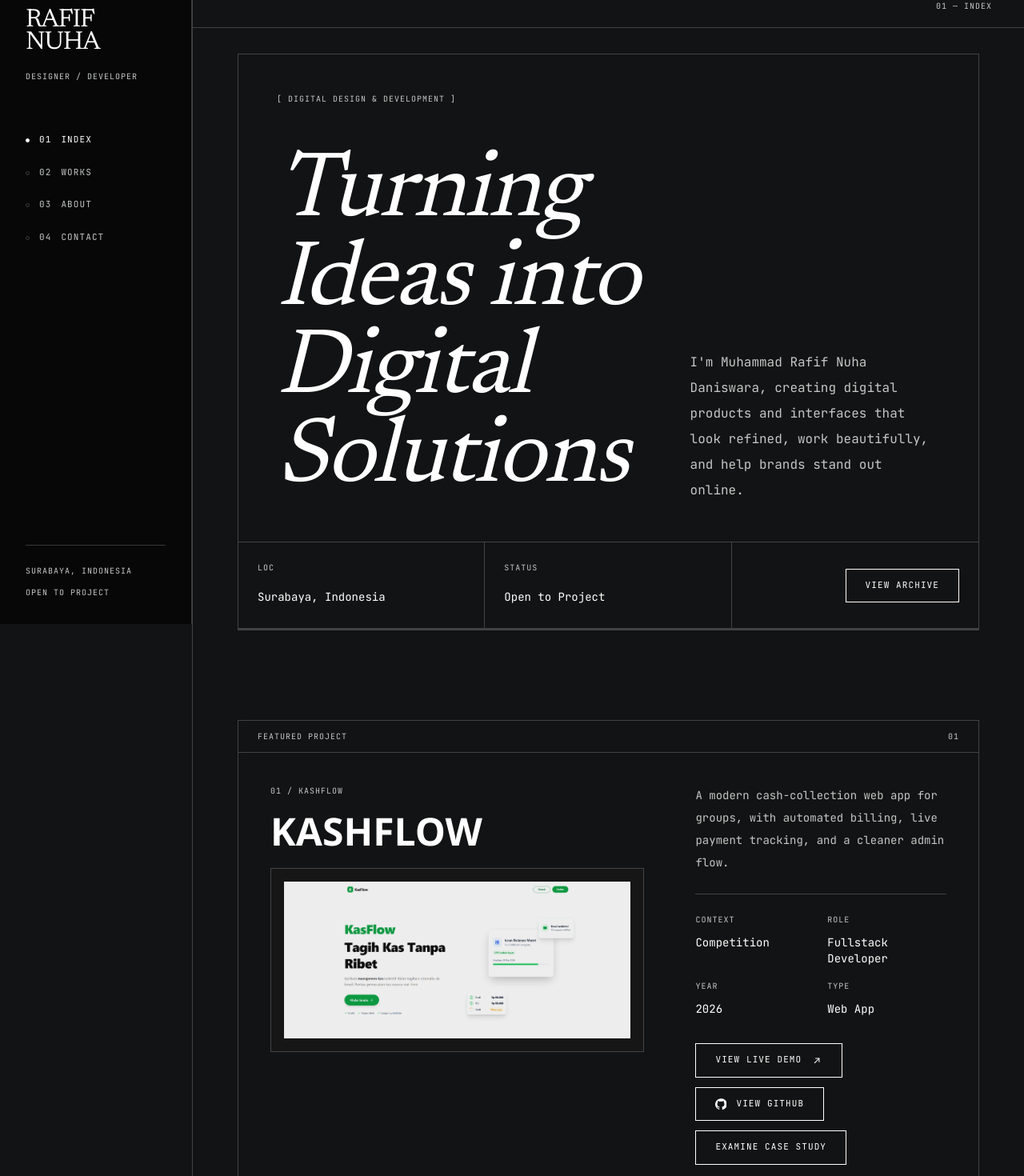
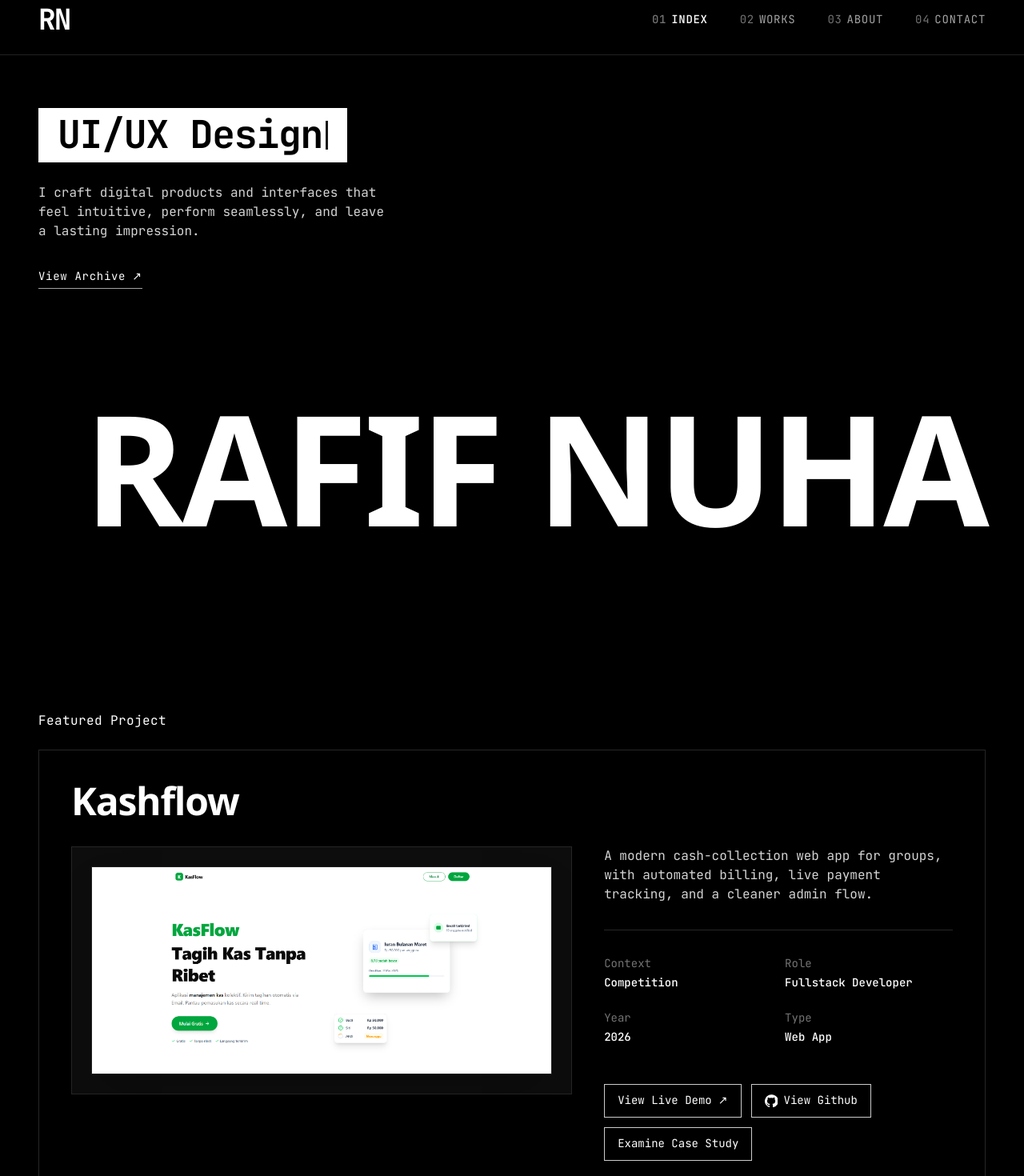
Before and after one commit to Pipip-zen/new-web-porto, a Next.js app: page / in a window 1280 px wide. Shown: the part 20-1490 px from the top of the page at 80% size. Built offline with nearby package versions, Linux system fonts and the light colour scheme.

Commit message:
feat: overhaul portfolio UI based on Figma design with typewriter hero section

```diff
--- a/package.json
+++ b/package.json
@@ -11,6 +11,7 @@
   "dependencies": {
     "clsx": "^2.1.1",
     "framer-motion": "^12.23.24",
+    "lucide-react": "^1.46.0",
     "next": "^16.0.1",
     "react": "^19.2.0",
     "react-dom": "^19.2.0",
--- a/src/app/layout.tsx
+++ b/src/app/layout.tsx
@@ -1,78 +1,32 @@
 import type { Metadata, Viewport } from "next";
-import { JetBrains_Mono, Newsreader } from "next/font/google";
-import { MobileNav } from "@/components/layout/MobileNav";
-import { Sidebar } from "@/components/layout/Sidebar";
+import { JetBrains_Mono, Inter } from "next/font/google";
+import { TopHeader } from "@/components/layout/TopHeader";
+import { Footer } from "@/components/layout/Footer";
 import "./globals.css";
 
-const newsreader = Newsreader({
+const inter = Inter({
   subsets: ["latin"],
-  variable: "--font-newsreader",
-  weight: ["400"]
+  variable: "--font-inter"
 });
 
 const jetbrainsMono = JetBrains_Mono({
   subsets: ["latin"],
-  variable: "--font-jetbrains-mono",
-  weight: ["400"]
+  variable: "--font-jetbrains-mono"
 });
 
 export const metadata: Metadata = {
   metadataBase: new URL("https://rafifnuha.my.id"),
   title: {
-    default: "Portfolio - Muhammad Rafif Nuha Daniswara",
-    template: "%s - Muhammad Rafif Nuha Daniswara"
+    default: "Rafif Nuha — Fullstack Developer",
+    template: "%s — Rafif Nuha"
   },
-  description: "Monochrome portfolio of Muhammad Rafif Nuha Daniswara, frontend developer and spatial web designer based in Surabaya.",
-  keywords: ["portfolio", "frontend developer", "design", "next.js", "monochrome"],
+  description: "Digital products and interfaces that feel intuitive, perform seamlessly, and leave a lasting impression.",
+  keywords: ["portfolio", "fullstack developer", "design", "next.js", "react", "monochrome"],
   applicationName: "Rafif Nuha Portfolio",
-  authors: [{ name: "Muhammad Rafif Nuha Daniswara" }],
-  creator: "Muhammad Rafif Nuha Daniswara",
-  publisher: "Muhammad Rafif Nuha Daniswara",
-  category: "portfolio",
-  alternates: {
-    canonical: "/"
-  },
-  robots: {
-    index: true,
-    follow: true,
-    googleBot: {
-      index: true,
-      follow: true,
-      "max-image-preview": "large",
-      "max-snippet": -1,
-      "max-video-preview": -1
-    }
-  },
-  icons: {
-    icon: [
-      { url: "/icon.png", sizes: "192x192", type: "image/png" },
-      { url: "/icon.png", sizes: "512x512", type: "image/png" }
-    ],
-    shortcut: "/icon.png",
-    apple: [{ url: "/apple-icon.png", sizes: "180x180", type: "image/png" }]
-  },
-  openGraph: {
-    title: "Muhammad Rafif Nuha Daniswara - Portfolio",
-    description: "Monochrome editorial portfolio for frontend development, digital product design, and spatial web work.",
-    url: "/",
-    siteName: "Rafif Nuha Portfolio",
-    locale: "en_US",
-    type: "website",
-    images: [
-      {
-        url: "/logo.png",
-        width: 512,
-        height: 512,
-        alt: "Rafif Nuha Portfolio logo"
-      }
-    ]
-  },
-  twitter: {
-    card: "summary",
-    title: "Muhammad Rafif Nuha Daniswara - Portfolio",
-    description: "Monochrome editorial portfolio for frontend development, digital product design, and spatial web work.",
-    images: ["/logo.png"]
-  }
+  authors: [{ name: "Rafif Nuha" }],
+  creator: "Rafif Nuha",
+  publisher: "Rafif Nuha",
+  category: "portfolio"
 };
 
 export const viewport: Viewport = {
@@ -87,13 +41,15 @@ export default function RootLayout({
   children: React.ReactNode;
 }>) {
   return (
-    <html lang="en" className={`${newsreader.variable} ${jetbrainsMono.variable}`}>
-      <body className="bg-surface text-on-surface">
-        <Sidebar />
-        <div className="min-h-screen lg:pl-[15rem]">
-          <main className="min-h-screen border-l border-outline-variant">{children}</main>
+    <html lang="en" className={`${inter.variable} ${jetbrainsMono.variable} bg-black text-white`}>
+      <body className="bg-black text-white antialiased font-mono min-h-screen flex flex-col justify-between">
+        <div>
+          <TopHeader />
+          <main className="mx-auto max-w-7xl px-6 lg:px-12">
+            {children}
+          </main>
         </div>
-        <MobileNav />
+        <Footer />
       </body>
     </html>
   );
--- a/src/app/page.tsx
+++ b/src/app/page.tsx
@@ -1,53 +1,23 @@
 import type { Metadata } from "next";
 import { FeaturedProject } from "@/components/sections/FeaturedProject";
 import { HeroSection } from "@/components/sections/HeroSection";
-import { PageShell } from "@/components/layout/PageShell";
-import { siteProfile } from "@/data/navigation";
 import { projects } from "@/data/projects";
-import { socialLinks } from "@/data/socialLinks";
 
 export const metadata: Metadata = {
-  title: "Home",
-  description: "Portfolio homepage of Muhammad Rafif Nuha Daniswara, showcasing selected work in frontend development, digital design, and spatial web experiences.",
+  title: "Index — Rafif Nuha",
+  description: "I craft digital products and interfaces that feel intuitive, perform seamlessly, and leave a lasting impression.",
   alternates: {
     canonical: "/"
   }
 };
 
 export default function HomePage() {
-  const featuredProjects = projects.filter((project) => project.featured);
-  const siteUrl = "https://rafifnuha.my.id";
-  const personJsonLd = {
-    "@context": "https://schema.org",
-    "@type": "Person",
-    name: "Muhammad Rafif Nuha Daniswara",
-    alternateName: siteProfile.name,
-    url: siteUrl,
-    image: `${siteUrl}/logo.png`,
-    jobTitle: siteProfile.role,
-    address: {
-      "@type": "PostalAddress",
-      addressLocality: "Surabaya",
-      addressCountry: "Indonesia"
-    },
-    email: `mailto:${siteProfile.email}`,
-    sameAs: socialLinks
-      .filter((link) => !link.href.startsWith("mailto:"))
-      .map((link) => link.href)
-  };
+  const featuredProject = projects.find((project) => project.featured) || projects[0];
 
   return (
-    <PageShell index="01" label="Index">
-      <script
-        type="application/ld+json"
-        dangerouslySetInnerHTML={{
-          __html: JSON.stringify(personJsonLd)
-        }}
-      />
-      <div className="space-y-20 lg:space-y-28">
-        <HeroSection />
-        <FeaturedProject project={featuredProjects[0]} />
-      </div>
-    </PageShell>
+    <div className="space-y-12 lg:space-y-16">
+      <HeroSection />
+      <FeaturedProject project={featuredProject} />
+    </div>
   );
 }
--- /dev/null
+++ b/src/components/layout/TopHeader.tsx
@@ -0,0 +1,47 @@
+"use client";
+
+import Link from "next/link";
+import { usePathname } from "next/navigation";
+import { navigationItems } from "@/data/navigation";
+import { cn } from "@/lib/utils";
+
+export function TopHeader() {
+  const pathname = usePathname();
+
+  return (
+    <header className="sticky top-0 z-50 w-full border-b border-[#222222] bg-black/90 backdrop-blur-md">
+      <div className="mx-auto flex max-w-7xl items-center justify-between px-6 py-6 lg:px-12">
+        {/* RN Monogram Logo */}
+        <Link href="/" className="group flex items-center gap-1">
+          <span className="font-serif text-3xl font-bold tracking-tighter text-white transition-opacity group-hover:opacity-80 sm:text-4xl">
+            RN
+          </span>
+        </Link>
+
+        {/* Navigation Links */}
+        <nav aria-label="Main Navigation">
+          <ul className="flex items-center gap-6 sm:gap-8 lg:gap-10">
+            {navigationItems.map((item) => {
+              const isActive = item.href === "/" ? pathname === item.href : pathname.startsWith(item.href);
+
+              return (
+                <li key={item.href}>
+                  <Link
+                    href={item.href}
+                    className={cn(
+                      "font-mono text-xs uppercase tracking-wider transition-colors duration-200 hover:text-white sm:text-sm",
+                      isActive ? "text-white font-medium" : "text-neutral-400"
+                    )}
+                  >
+                    <span className="text-neutral-500 mr-1.5">{item.index}</span>
+                    <span>{item.label}</span>
+                  </Link>
+                </li>
+              );
+            })}
+          </ul>
+        </nav>
+      </div>
+    </header>
+  );
+}
--- a/src/components/sections/FeaturedProject.tsx
+++ b/src/components/sections/FeaturedProject.tsx
@@ -1,7 +1,6 @@
 import Image from "next/image";
+import Link from "next/link";
 import type { Project } from "@/data/projects";
-import { Button } from "@/components/ui/Button";
-import { Divider } from "@/components/ui/Divider";
 
 type FeaturedProjectProps = {
   project: Project;
@@ -9,96 +8,107 @@ type FeaturedProjectProps = {
 
 function GithubIcon() {
   return (
-    <svg aria-hidden="true" viewBox="0 0 24 24" className="h-3.5 w-3.5 fill-current">
+    <svg aria-hidden="true" viewBox="0 0 24 24" className="h-4 w-4 fill-current">
       <path d="M12 .5a12 12 0 0 0-3.79 23.39c.6.11.82-.26.82-.58v-2.03c-3.34.73-4.04-1.42-4.04-1.42-.55-1.38-1.33-1.75-1.33-1.75-1.09-.74.08-.73.08-.73 1.2.08 1.84 1.24 1.84 1.24 1.08 1.83 2.82 1.3 3.5.99.11-.78.42-1.3.77-1.6-2.67-.3-5.47-1.33-5.47-5.93 0-1.31.47-2.39 1.24-3.23-.12-.3-.54-1.52.12-3.17 0 0 1.01-.32 3.3 1.23a11.5 11.5 0 0 1 6 0c2.29-1.55 3.29-1.23 3.29-1.23.67 1.65.25 2.87.13 3.17.77.84 1.23 1.92 1.23 3.23 0 4.61-2.8 5.62-5.48 5.92.43.38.82 1.11.82 2.25v3.34c0 .32.22.69.83.57A12 12 0 0 0 12 .5Z" />
-    </svg>
-  );
-}
-
-function ArrowUpRightIcon() {
-  return (
-    <svg aria-hidden="true" viewBox="0 0 24 24" className="h-3.5 w-3.5 fill-none stroke-current stroke-[1.8]">
-      <path d="M7 17 17 7" />
-      <path d="M9 7h8v8" />
     </svg>
   );
 }
 
 export function FeaturedProject({ project }: FeaturedProjectProps) {
   return (
-    <section className="border border-outline-variant">
-      <div className="flex items-center justify-between border-b border-outline-variant px-4 py-3 font-mono text-[10px] uppercase tracking-technical text-on-surface-variant sm:px-6">
-        <span>Featured Project</span>
-        <span>{project.displayIndex}</span>
-      </div>
-      <div className="grid gap-8 p-4 sm:p-6 lg:grid-cols-[minmax(0,1.15fr)_minmax(0,0.85fr)] lg:p-10">
-          <div className="space-y-5">
-            <div className="flex items-center gap-4 font-mono text-[10px] uppercase tracking-technical text-on-surface-variant">
-              <span>
-                {project.displayIndex} {" / "} {project.slug.replaceAll("-", " ")}
-              </span>
-            </div>
-          <h2 className="max-w-[8ch] font-sans text-[2.2rem] font-semibold uppercase leading-[1.02] text-on-surface sm:text-[2.8rem] lg:text-[3rem]">
-            {project.title}
-          </h2>
-          <div className="overflow-hidden border border-outline-variant bg-[#161616] p-3 sm:p-4">
-            <div className="overflow-hidden border border-white/6 bg-[#111111]">
+    <section className="py-12">
+      {/* Section Label */}
+      <h2 className="font-mono text-base font-normal tracking-wide text-white mb-6">
+        Featured Project
+      </h2>
+
+      {/* Main Outer Box Frame */}
+      <div className="border border-neutral-800 bg-black p-6 sm:p-8 lg:p-10">
+        {/* Title */}
+        <h3 className="font-sans text-3xl font-bold tracking-tight text-white sm:text-4xl lg:text-5xl mb-8">
+          {project.title}
+        </h3>
+
+        {/* 2-Column Grid */}
+        <div className="grid gap-8 lg:grid-cols-12 lg:gap-10 lg:items-start">
+          {/* Left Column: Image Preview Container */}
+          <div className="lg:col-span-7">
+            <div className="border border-neutral-800 bg-neutral-900/60 p-4 sm:p-6 rounded-none">
               <Image
                 src={project.image}
                 alt={project.title}
-                width={1400}
-                height={980}
-                sizes="(min-width: 1024px) 50vw, 100vw"
-                className="h-auto w-full brightness-[0.94] contrast-[0.98] saturate-[0.92]"
+                width={1200}
+                height={800}
+                sizes="(min-width: 1024px) 55vw, 100vw"
+                className="w-full h-auto object-cover border border-neutral-800/80 shadow-2xl"
                 priority
               />
             </div>
           </div>
-        </div>
 
-        <div className="flex flex-col justify-between gap-8 lg:pl-8">
-          <div className="space-y-6">
-            <p className="max-w-md text-sm leading-7 text-on-surface-variant">{project.summary}</p>
-            <Divider />
-            <div className="grid grid-cols-2 gap-4 font-mono text-[10px] uppercase tracking-technical text-on-surface-variant">
+          {/* Right Column: Metadata & Actions */}
+          <div className="lg:col-span-5 flex flex-col justify-between space-y-8">
+            {/* Description */}
+            <p className="font-mono text-sm leading-relaxed text-neutral-300 sm:text-base">
+              {project.summary}
+            </p>
+
+            {/* Separator */}
+            <div className="border-t border-neutral-800" />
+
+            {/* Metadata 2x2 Grid */}
+            <div className="grid grid-cols-2 gap-y-6 gap-x-4 font-mono text-sm">
               <div>
-                <p>{project.clientLabel ?? "Client"}</p>
-                <p className="mt-3 text-sm normal-case tracking-normal text-on-surface">{project.client}</p>
+                <p className="text-neutral-500 mb-1">{project.clientLabel ?? "Context"}</p>
+                <p className="text-white font-medium">{project.client}</p>
               </div>
               <div>
-                <p>Role</p>
-                <p className="mt-3 text-sm normal-case tracking-normal text-on-surface">{project.role}</p>
+                <p className="text-neutral-500 mb-1">Role</p>
+                <p className="text-white font-medium">{project.role}</p>
               </div>
               <div>
-                <p>Year</p>
-                <p className="mt-3 text-sm normal-case tracking-normal text-on-surface">{project.year}</p>
+                <p className="text-neutral-500 mb-1">Year</p>
+                <p className="text-white font-medium">{project.year}</p>
               </div>
               <div>
-                <p>Type</p>
-                <p className="mt-3 text-sm normal-case tracking-normal text-on-surface">{project.category}</p>
+                <p className="text-neutral-500 mb-1">Type</p>
+                <p className="text-white font-medium">{project.category}</p>
               </div>
             </div>
-          </div>
-          <div className="flex flex-wrap gap-3">
-            {project.demoUrl ? (
-              <Button href={project.demoUrl} className="w-fit">
-                <>
-                  View live demo
-                  <ArrowUpRightIcon />
-                </>
-              </Button>
-            ) : null}
-            {project.githubUrl ? (
-              <Button href={project.githubUrl} className="w-fit">
-                <>
+
+            {/* Action Buttons */}
+            <div className="pt-4 flex flex-wrap gap-3 font-mono text-xs sm:text-sm">
+              {project.demoUrl ? (
+                <a
+                  href={project.demoUrl}
+                  target="_blank"
+                  rel="noopener noreferrer"
+                  className="inline-flex items-center gap-2 border border-white/80 px-4 py-2.5 text-white hover:bg-white hover:text-black transition-colors"
+                >
+                  <span>View Live Demo</span>
+                  <span>↗</span>
+                </a>
+              ) : null}
+
+              {project.githubUrl ? (
+                <a
+                  href={project.githubUrl}
+                  target="_blank"
+                  rel="noopener noreferrer"
+                  className="inline-flex items-center gap-2 border border-white/80 px-4 py-2.5 text-white hover:bg-white hover:text-black transition-colors"
+                >
                   <GithubIcon />
-                  View GitHub
-                </>
-              </Button>
-            ) : null}
-            <Button href={`/works/${project.slug}`} className="w-fit">
-              Examine case study
-            </Button>
+                  <span>View Github</span>
+                </a>
+              ) : null}
+
+              <Link
+                href={`/works/${project.slug}`}
+                className="inline-flex items-center gap-2 border border-white/80 px-4 py-2.5 text-white hover:bg-white hover:text-black transition-colors"
+              >
+                <span>Examine Case Study</span>
+              </Link>
+            </div>
           </div>
         </div>
       </div>
--- a/src/components/sections/HeroSection.tsx
+++ b/src/components/sections/HeroSection.tsx
@@ -1,40 +1,81 @@
-import { siteProfile } from "@/data/navigation";
-import { Button } from "@/components/ui/Button";
-import { Divider } from "@/components/ui/Divider";
+"use client";
+
+import { useState, useEffect } from "react";
+import Link from "next/link";
+
+const titles = [
+  "Fullstack Developer",
+  "UI/UX Designer",
+  "Mobile Developer",
+  "DevOps"
+];
 
 export function HeroSection() {
+  const [currentTitleIndex, setCurrentTitleIndex] = useState(0);
+  const [currentText, setCurrentText] = useState("");
+  const [isDeleting, setIsDeleting] = useState(false);
+
+  useEffect(() => {
+    const fullText = titles[currentTitleIndex];
+
+    const typingSpeed = isDeleting ? 45 : 85;
+    const pauseDelay = 2200;
+
+    let timer: NodeJS.Timeout;
+
+    if (!isDeleting && currentText === fullText) {
+      timer = setTimeout(() => setIsDeleting(true), pauseDelay);
+    } else if (isDeleting && currentText === "") {
+      setIsDeleting(false);
+      setCurrentTitleIndex((prev) => (prev + 1) % titles.length);
+    } else {
+      timer = setTimeout(() => {
+        setCurrentText((prev) =>
+          isDeleting
+            ? fullText.substring(0, prev.length - 1)
+            : fullText.substring(0, prev.length + 1)
+        );
+      }, typingSpeed);
+    }
+
+    return () => clearTimeout(timer);
+  }, [currentText, isDeleting, currentTitleIndex]);
+
   return (
-    <section className="border border-outline-variant">
-      <div className="grid min-h-[26rem] gap-10 border-b border-outline-variant px-5 py-8 sm:px-8 lg:min-h-[34rem] lg:grid-cols-[minmax(0,1.2fr)_minmax(0,0.8fr)] lg:gap-12 lg:px-12 lg:py-12">
-        <div className="space-y-8 lg:space-y-14">
-          <p className="font-mono text-[10px] uppercase tracking-technical text-on-surface-variant">[ Digital design & development ]</p>
-          <h1 className="max-w-[10ch] font-serif text-[3.6rem] font-normal italic leading-[0.96] tracking-editorial text-on-surface sm:text-[4.8rem] lg:text-[6.2rem] xl:text-[7.2rem]">
-            Turning Ideas into Digital Solutions
-          </h1>
+    <section className="pt-12 pb-16 lg:pt-16 lg:pb-24">
+      {/* Top Hero Section */}
+      <div className="space-y-6">
+        {/* Fixed Height Container to Prevent Layout Shift (Page Bouncing) */}
+        <div className="h-12 sm:h-16 md:h-[4.5rem] flex items-center justify-start">
+          <div className="inline-flex items-center justify-start bg-white text-black px-4 py-2 sm:px-6 sm:py-2.5 font-mono text-2xl sm:text-4xl md:text-5xl font-bold tracking-tight whitespace-nowrap transition-all duration-300 ease-out">
+            <span>{currentText || "\u00A0"}</span>
+            <span className="animate-pulse ml-1 inline-block w-[3px] h-[0.75em] bg-black align-middle" />
+          </div>
         </div>
-        <div className="max-w-md self-end lg:justify-self-end">
-          <p className="text-sm leading-7 text-on-surface-variant sm:text-base sm:leading-8">
-            I&apos;m Muhammad Rafif Nuha Daniswara, creating digital products and interfaces that look refined, work beautifully, and help brands stand out online.
-          </p>
+
+        {/* Bio Description */}
+        <p className="max-w-md font-mono text-sm leading-relaxed text-neutral-300 sm:text-base">
+          I craft digital products and interfaces that feel intuitive, perform seamlessly, and leave a lasting impression.
+        </p>
+
+        {/* Link to Archive */}
+        <div className="pt-2">
+          <Link
+            href="/works"
+            className="group inline-flex items-center gap-2 border-b border-neutral-400 pb-1 font-mono text-sm tracking-wider text-white transition-opacity hover:opacity-80"
+          >
+            <span>View Archive</span>
+            <span className="transition-transform group-hover:translate-x-0.5 group-hover:-translate-y-0.5">↗</span>
+          </Link>
         </div>
       </div>
 
-      <div className="grid border-b border-outline-variant lg:grid-cols-[minmax(0,1fr)_minmax(0,1fr)_minmax(0,1fr)]">
-        <div className="border-b border-outline-variant p-4 lg:border-b-0 lg:border-r lg:border-outline-variant lg:p-6">
-          <p className="font-mono text-[10px] uppercase tracking-technical text-on-surface-variant">Loc</p>
-          <p className="mt-4 text-sm leading-7 text-on-surface">{siteProfile.location}</p>
-        </div>
-        <div className="border-b border-outline-variant p-4 lg:border-b-0 lg:border-r lg:border-outline-variant lg:p-6">
-          <p className="font-mono text-[10px] uppercase tracking-technical text-on-surface-variant">Status</p>
-          <p className="mt-4 text-sm leading-7 text-on-surface">{siteProfile.availability}</p>
-        </div>
-        <div className="p-4 lg:flex lg:items-center lg:justify-end lg:p-6">
-          <div className="flex flex-wrap gap-4">
-            <Button href="/works">View archive</Button>
-          </div>
-        </div>
+      {/* Massive Right-Aligned Name Typography */}
+      <div className="mt-16 sm:mt-24 lg:mt-32 text-right">
+        <h1 className="font-sans text-[3.8rem] font-extrabold uppercase leading-none tracking-tight text-white sm:text-[6.5rem] md:text-[8.5rem] lg:text-[10.5rem] xl:text-[12rem] text-right">
+          RAFIF NUHA
+        </h1>
       </div>
-      <Divider />
     </section>
   );
 }
```
Also changed, not shown: src/components/layout/Footer.tsx (+3 -13 lines), 1 other file (tests, documents, lock files or other folders).
